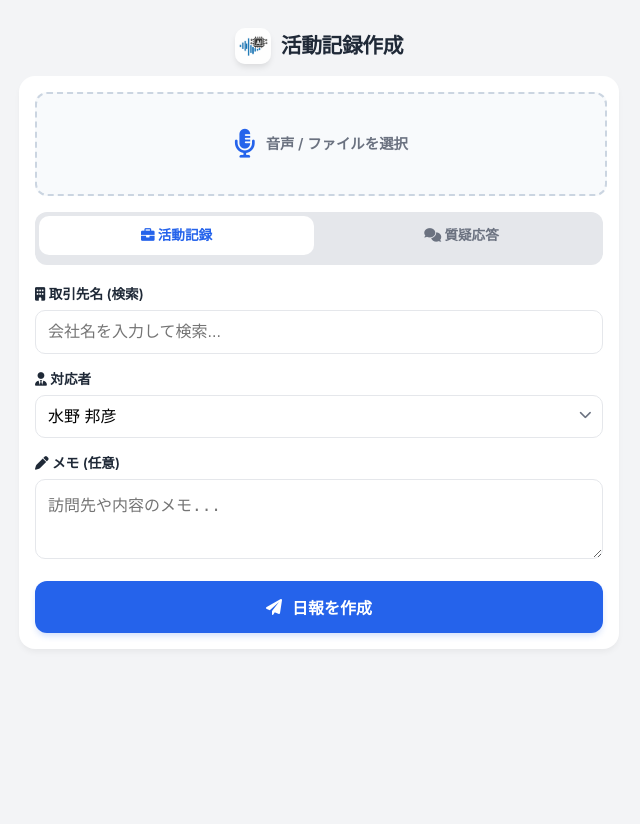
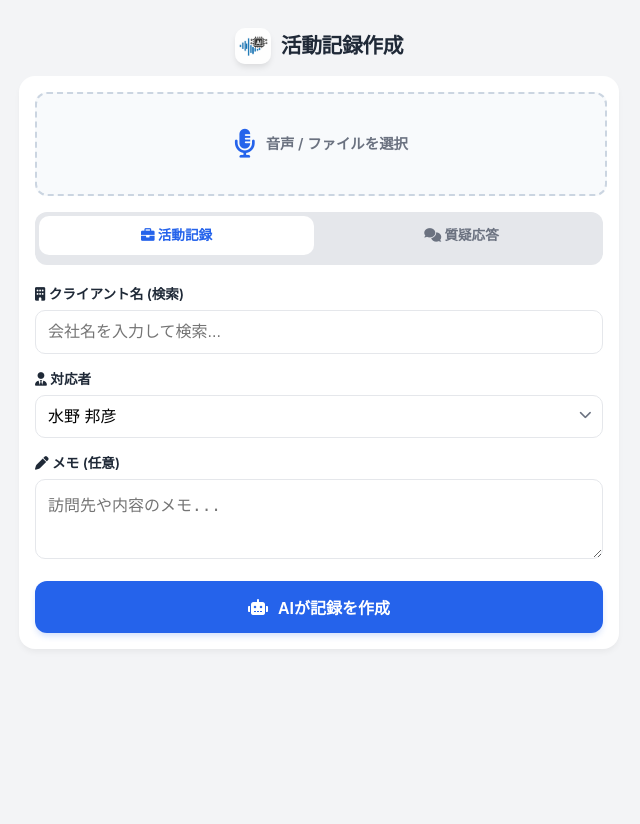
Before and after one commit to kids-masaru/sales-report-app-hg, a Flask app: page / in a window 1280 px wide. Shown: the whole page, without its empty margins (321-961 px from the left). Run offline with Flask 3, Linux system fonts and the light colour scheme.

Commit message:
Update UI Text and Fix Templates

```diff
--- a/templates/index.html
+++ b/templates/index.html
@@ -31,7 +31,7 @@
 
         <!-- Client Search -->
         <div class="input-group">
-            <label><i class="fas fa-building"></i> 取引先名 (検索)</label>
+            <label><i class="fas fa-building"></i> クライアント名 (検索)</label>
             <div style="position:relative;">
                 <input type="text" id="clientSearchInput" placeholder="会社名を入力して検索..." autocomplete="off">
                 <input type="hidden" name="client_id" id="client_id">
@@ -63,7 +63,7 @@
         </div>
 
         <button type="submit" class="btn-primary">
-            <i class="fas fa-paper-plane"></i> 日報を作成
+            <i class="fas fa-robot"></i> AIが記録を作成
         </button>
     </form>
 </div>
@@ -83,6 +83,7 @@
 
             // Save on change and submit
             const saveStaff = () => localStorage.setItem(STORAGE_KEY, staffSelect.value);
+            staffSelect.addEventListener('change', saveStaff); // Optional immediate save
             staffSelect.form.addEventListener('submit', saveStaff);
         }
 
@@ -101,6 +102,7 @@
         const resultsDiv = document.getElementById('searchResults');
         let debounceTimer;
 
+        if (clientInput) {
             clientInput.addEventListener('input', function () {
                 clearTimeout(debounceTimer);
                 const query = this.value;
@@ -142,6 +144,7 @@
                     resultsDiv.style.display = 'none';
                 }
             });
+        }
     });
 </script>
 {% endblock %}
```
Also changed, not shown: templates/confirm.html (+4 -3 lines). Lines whose indentation alone changed are shown as unchanged.
